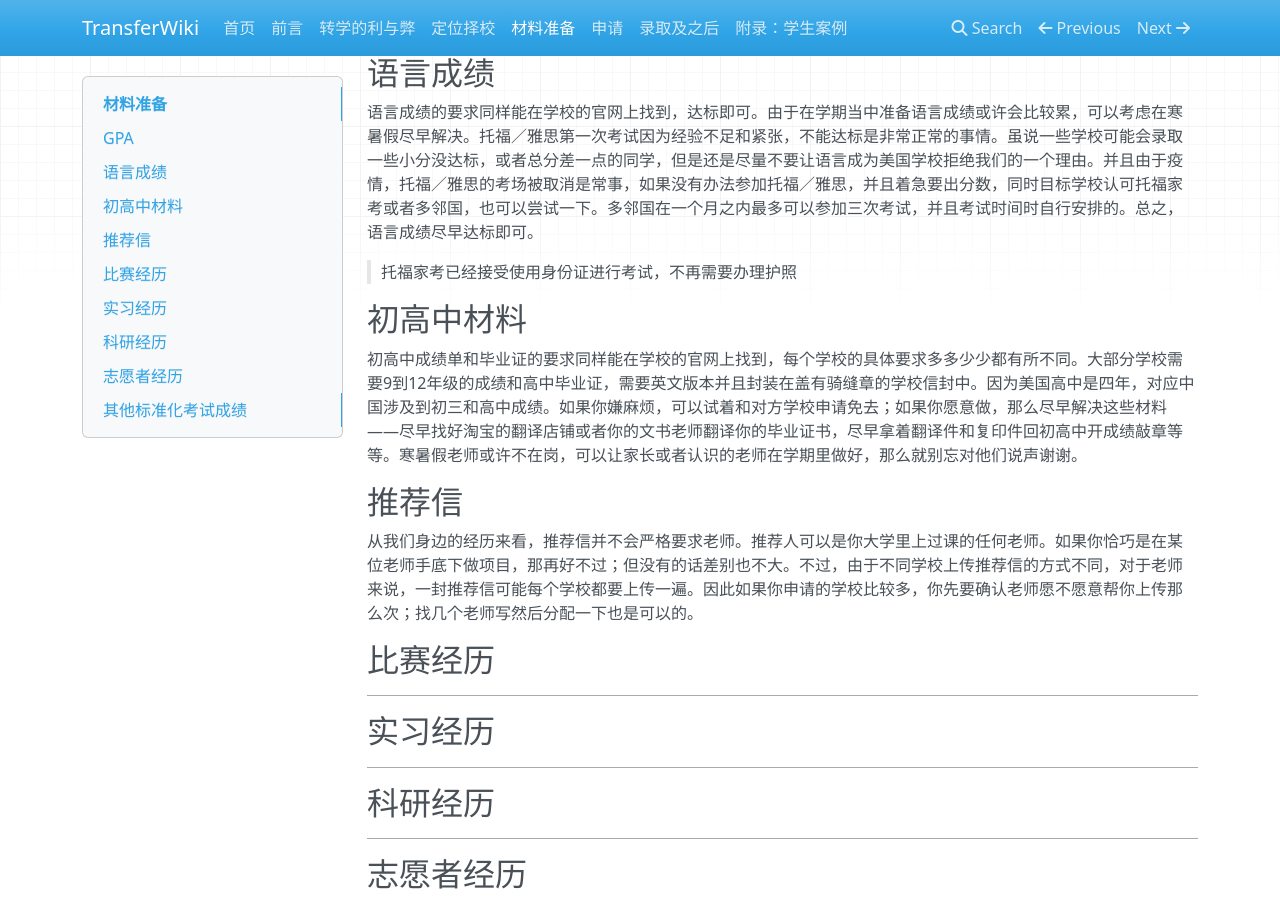
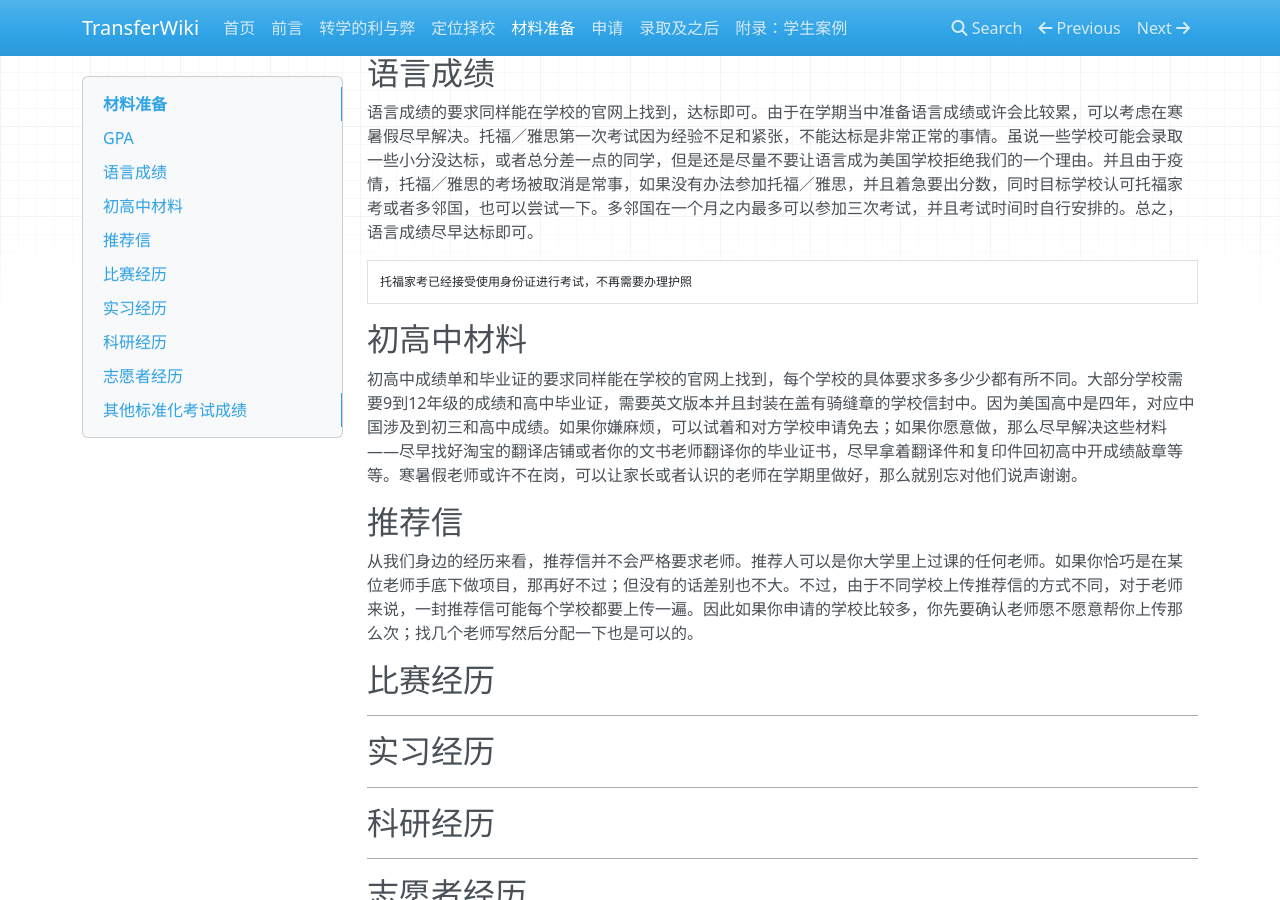
Before and after one commit to SihanXU/TransferWiki, an MkDocs documentation site: the page built from docs/material.md, in a window 1280 px wide and 900 px high, scrolled down 375 px. Built offline with MkDocs 1.6.1, drawn with Linux system fonts in a browser that asks for light colours; nearby versions of some CDN libraries.

```diff
--- a/docs/material.md
+++ b/docs/material.md
@@ -10,7 +10,7 @@
 
 语言成绩的要求同样能在学校的官网上找到，达标即可。由于在学期当中准备语言成绩或许会比较累，可以考虑在寒暑假尽早解决。托福／雅思第一次考试因为经验不足和紧张，不能达标是非常正常的事情。虽说一些学校可能会录取一些小分没达标，或者总分差一点的同学，但是还是尽量不要让语言成为美国学校拒绝我们的一个理由。并且由于疫情，托福／雅思的考场被取消是常事，如果没有办法参加托福／雅思，并且着急要出分数，同时目标学校认可托福家考或者多邻国，也可以尝试一下。多邻国在一个月之内最多可以参加三次考试，并且考试时间时自行安排的。总之，语言成绩尽早达标即可。
 
-> 托福家考已经接受使用身份证进行考试，不再需要办理护照
+    托福家考已经接受使用身份证进行考试，不再需要办理护照
 
 ## 初高中材料
 
```
